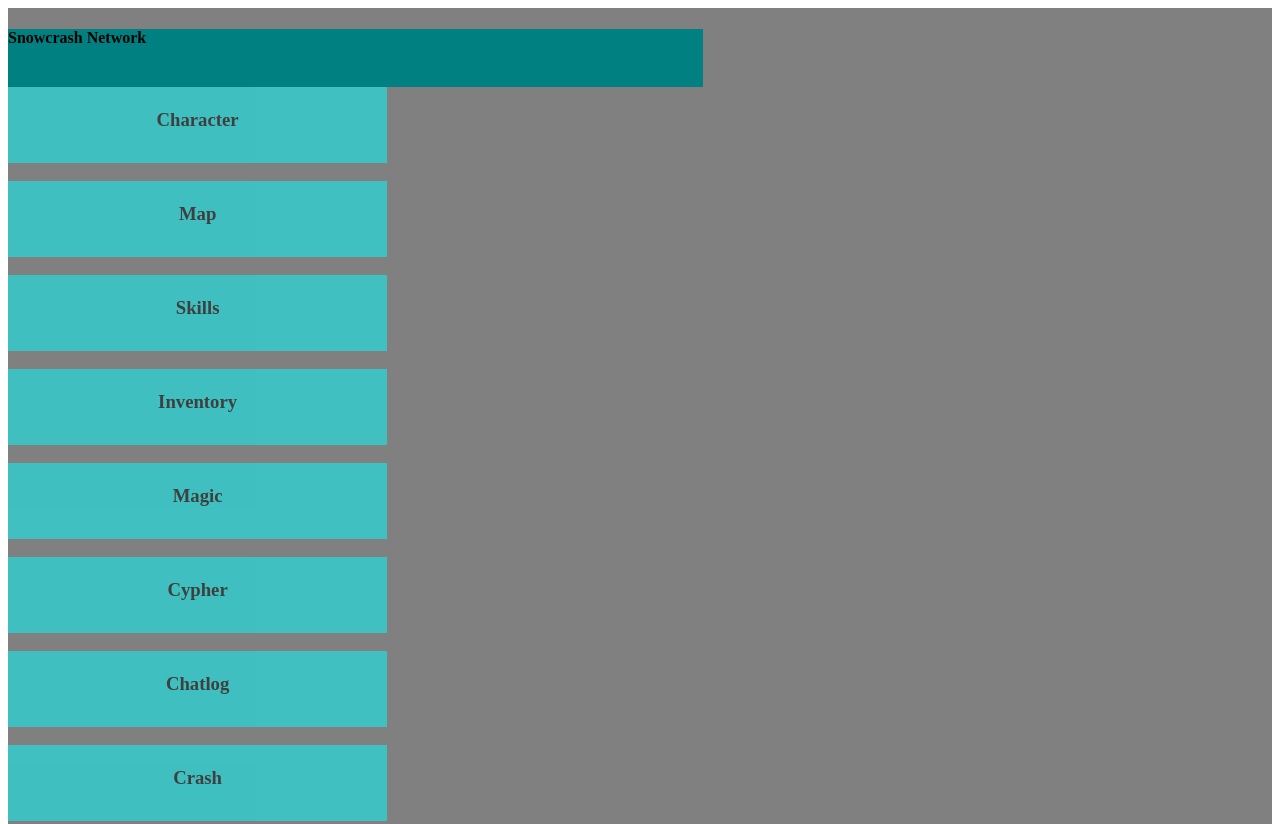
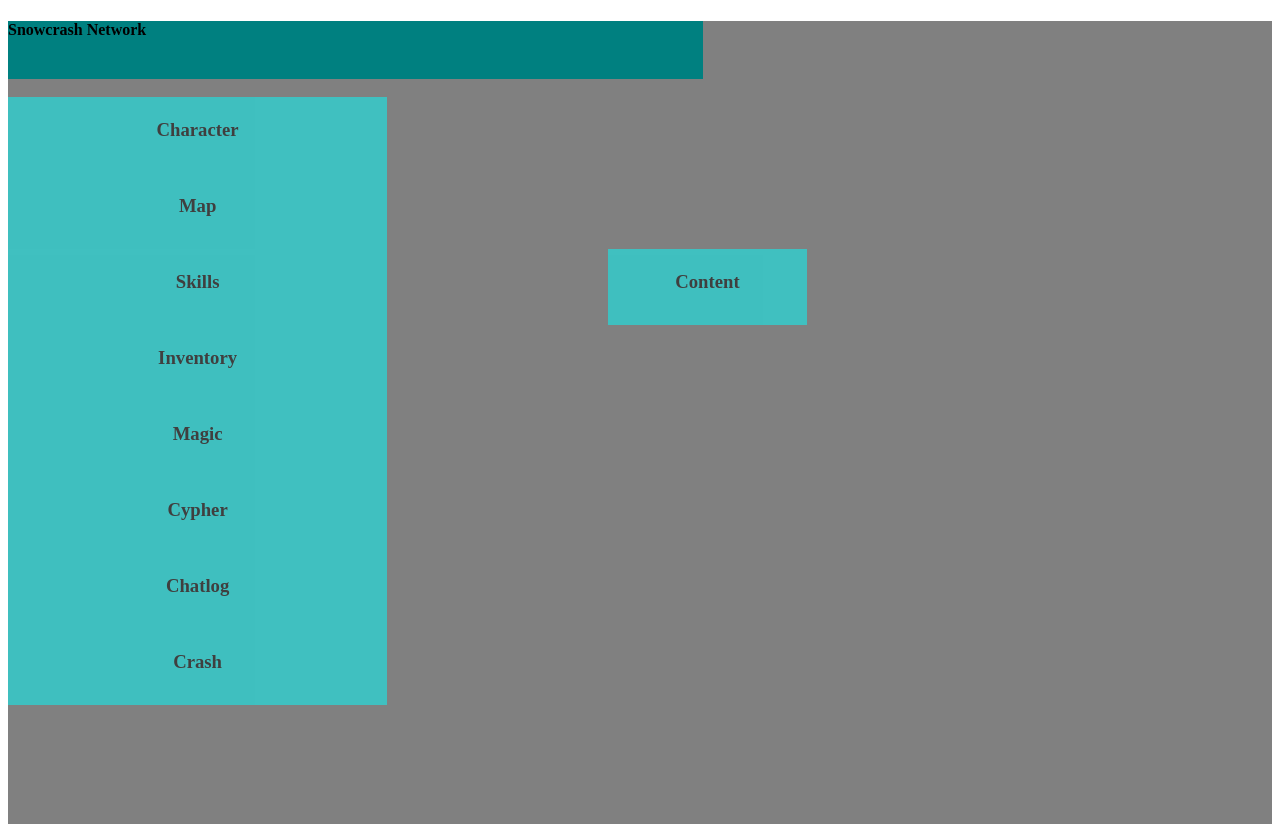
Before and after one commit to entro-pi/snowcrashnetwork, a plain HTML site: page QuickAccess.html in a window 1280 px wide. Shown: the top 824 px of the page. Drawn offline with nearby package versions, Linux system fonts and the light colour scheme.

Commit message:
FINALLY sticks to the left

```diff
--- a/QuickAccess.html
+++ b/QuickAccess.html
@@ -8,67 +8,69 @@
 </head>
 <body>
 <div class="wrapper">
-	<table>
-    <table-body>
 	<div class="title">
 
     <H4 class="title">Snowcrash Network</H4>
 	<br>
-		<tc>
-		<tr class="row">
+      </div>
+    <div class="row">
 
       <H3 class="item" id="character"> <br>Character</H3>
 		<br>
 		<br>
-      </tr>
-      <tr class="row">
+      <div class="row">
+        <H3 class="content">
+           <br>Content
+        </H3>
+      </div>
+      </div>
+      <div class="row">
 
         <H3 class="item" id="map"> <br>Map</H3>
 		<br>
 		<br>
-      </tr>
-		<tr class="row">
+      </div>
+		<div class="row">
 
       <H3 class="item" id="skills"> <br>Skills</H3>
 		<br>
 		<br>
-		<tr class="row">
+      </div>
+      <div class="row">
 
       <H3 class="item" id="inventory"> <br>Inventory</H3>
 		<br>
 		<br>
-      </tr>
-		<tr class="row">
+      </div>
+		<div class="row">
 
       <H3 class="item" id="magic"> <br>Magic</H3>
 		<br>
 		<br>
-      </tr>
-		<tr class="row">
+      </div>
+		<div class="row">
 
       <H3 class="item" id="cypher"> <br>Cypher</H3>
 		<br>
 		<br>
-      </tr>
-		<tr class="row">
+      </div>
+		<div class="row">
 
       <H3 class="item" id="chatlog"> <br>Chatlog</H3>
 		<br>
 		<br>
-      </tr>
-		<tr class="row">
+      </div>
+		<div class="row">
 
       <H3 class="item" id="crash"> <br>Crash</H3>
 		<br>
 		<br>
-      </tr>
-		<tr class="row">
-  	</tc>
-</table-body>
+      </div>
+		<div class="row">
+
 	</div>
 
 </div>
-</table>
 		<br>
 		<br>
 		<br>
--- a/sheets.css
+++ b/sheets.css
@@ -1,8 +1,6 @@
 .wrapper {
-	display: block;
 	background-color: Gray;
 	height: 1080px;
-  overflow: hidden;
 
   animation-duration: 3s;
   animation-name: slideopen;
@@ -17,32 +15,46 @@
   animation-name: slideopen;
 }
 .row {
-	position: absolute;
+  display: grid;
+  grid-auto-rows: 76px;
+  grid-template-columns: 2;
+  grid-gap: 0px;
+  grid-column: 1;
 	height: 76px;
-
+  padding-left: 0;
   animation-duration: 3s;
   animation-name: slideopen;
 }
 
 
-.item {
-	position: relative;
+.content {
 	height: 76px;
 	opacity: .5;
-	display: inline-block;
+	display: grid;
+  grid-gap: 0px;
+  grid-column: 2;
+  grid-auto-rows: 76px;
+	width: 30%;
+	background-color: Cyan;
+	text-align: center;
+	transition: opacity 1s;
+  vertical-align: right;
+
+}
+.item {
+	height: 76px;
+	opacity: .5;
 	width: 30%;
 	background-color: Cyan;
 	text-align: center;
 	transition: opacity 1s;
   animation-duration: 3s;
   animation-name: slideopen;
-  margin:0 auto;
+
 }
 .item:active {
-	position: relative;
 	height: 76px;
 	opacity: .5;
-	display: inline-block;
 	width: 30%;
 	background-color: Cyan;
 	text-align: center;
@@ -88,5 +100,4 @@ tr {
   margin-left:0%;
 }
 tc {
-  float:left;
 }
```
